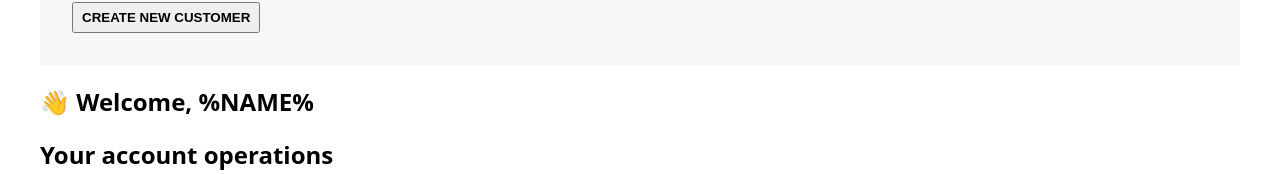
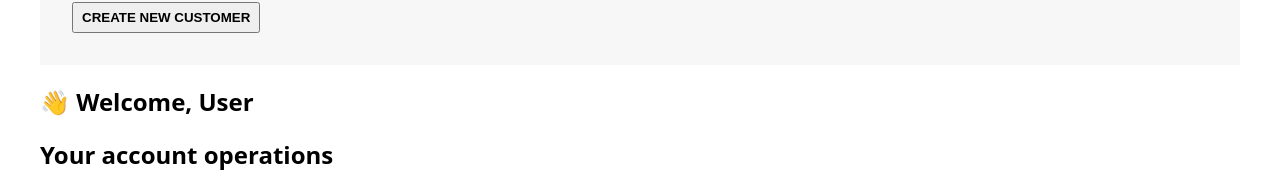
Before and after one commit to skmajumder/redux-intro, a React (Create React App) app: page / in a window 1280 px wide. Shown: the part 295-470 px from the top of the page. Built offline with nearby package versions, Linux system fonts and the light colour scheme.

Commit message:
connect redux to react

```diff
--- a/package.json
+++ b/package.json
@@ -8,6 +8,7 @@
     "@testing-library/user-event": "^13.5.0",
     "react": "^18.2.0",
     "react-dom": "^18.2.0",
+    "react-redux": "^8.1.3",
     "react-scripts": "5.0.1",
     "redux": "^4.2.1",
     "web-vitals": "^2.1.4"
--- a/src/features/customers/Customer.js
+++ b/src/features/customers/Customer.js
@@ -1,5 +1,9 @@
+import { useSelector } from "react-redux";
+
 function Customer() {
-  return <h2>👋 Welcome, %NAME%</h2>;
+  const customer = useSelector((store) => store.customer.fullName);
+
+  return <h2>👋 Welcome, {customer}</h2>;
 }
 
 export default Customer;
--- a/src/features/customers/customerSlice.js
+++ b/src/features/customers/customerSlice.js
@@ -1,7 +1,7 @@
 // * initial state
 
 const initialStateCustomer = {
-  fullName: "",
+  fullName: "User",
   nationalID: "",
   createdAt: "",
 };
--- a/src/index.js
+++ b/src/index.js
@@ -3,13 +3,13 @@
 import "./index.css";
 import App from "./App";
 import store from "./store";
-
-store.dispatch({ type: "account/deposit", payload: 1000 });
-console.log(store.getState());
+import { Provider } from "react-redux";
 
 const root = ReactDOM.createRoot(document.getElementById("root"));
 root.render(
   <React.StrictMode>
-    <App />
+    <Provider store={store}>
+      <App />
+    </Provider>
   </React.StrictMode>
 );
```
Also changed, not shown: 1 other file (tests, documents, lock files or other folders).
